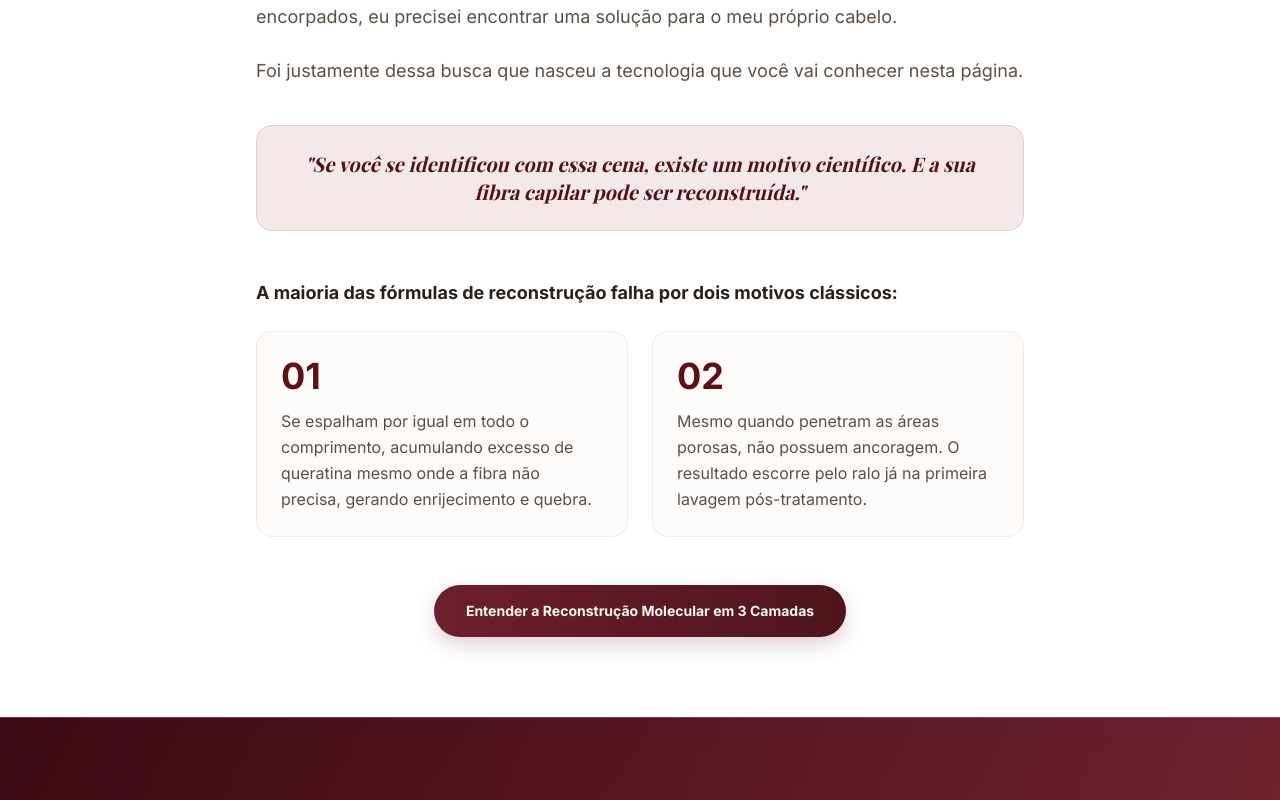
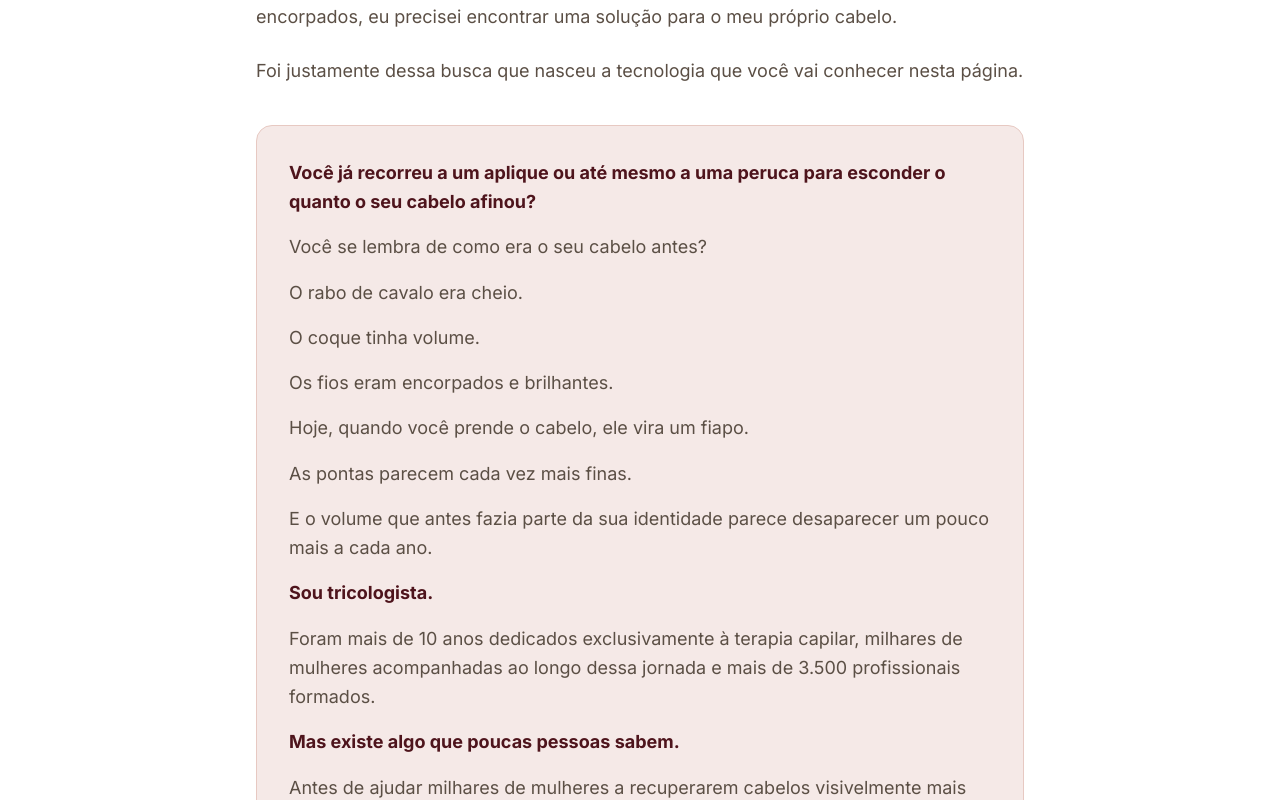
Before and after one commit to DellsantosXD/lp-proteina-do-trigo-A, a React (Vite) app: page / in a window 1280 px wide. Shown: the part 2220-3020 px from the top of the page. Built offline with nearby package versions, Linux system fonts and the light colour scheme; a web font is replaced by a local one.

Commit message:
Atualiza copy do destaque clinico

```diff
--- a/src/App.tsx
+++ b/src/App.tsx
@@ -231,15 +231,26 @@ export default function App() {
 
           {/* Callout box */}
           <motion.div
-            className="bg-rose/40 border border-rose rounded-2xl p-6 mb-12 text-center"
+            className="bg-rose/40 border border-rose rounded-2xl p-6 sm:p-8 mb-12"
             initial={{ scale: 0.98, opacity: 0.9 }}
             whileInView={{ scale: 1, opacity: 1 }}
             viewport={{ once: true }}
             transition={{ duration: 0.5 }}
           >
-            <p className="font-serif text-lg md:text-xl font-bold text-bordo-deep italic">
-              "Se você se identificou com essa cena, existe um motivo científico. E a sua fibra capilar pode ser reconstruída."
-            </p>
+            <div className="space-y-4">
+              {leadParagraphs.map((paragraph, index) => (
+                <p
+                  key={index}
+                  className={`text-base sm:text-lg leading-relaxed ${
+                    index === 0 || index === 8 || index === 10 || index === 12
+                      ? 'font-bold text-bordo-deep'
+                      : 'text-ink-soft'
+                  }`}
+                >
+                  {paragraph}
+                </p>
+              ))}
+            </div>
           </motion.div>
 
           <p className="text-base sm:text-lg text-ink font-bold mb-6 text-center md:text-left">
```
